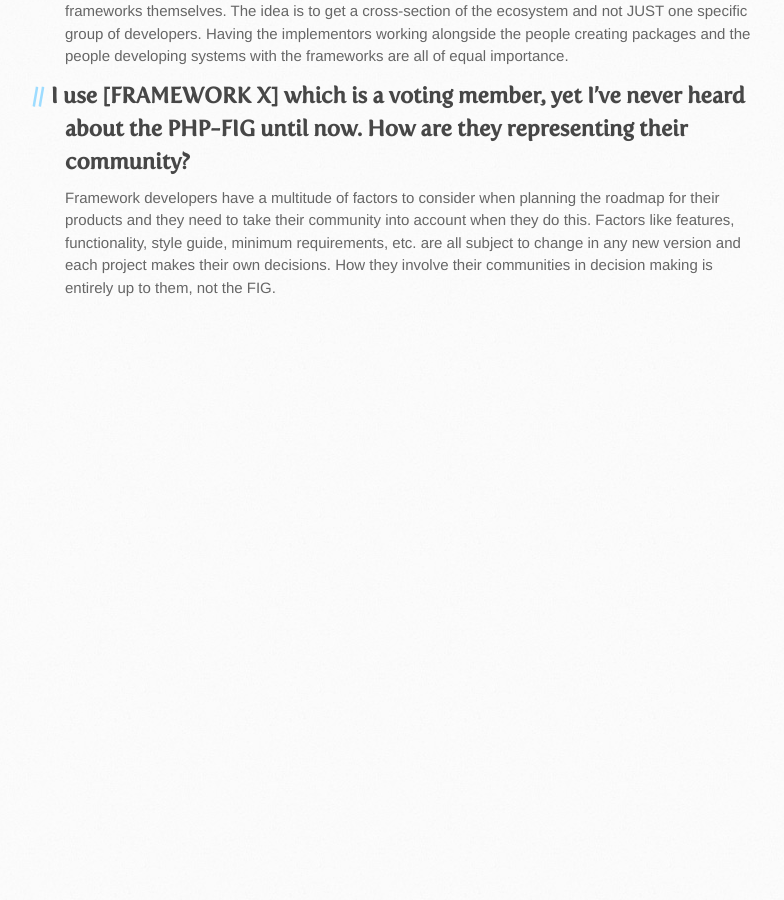
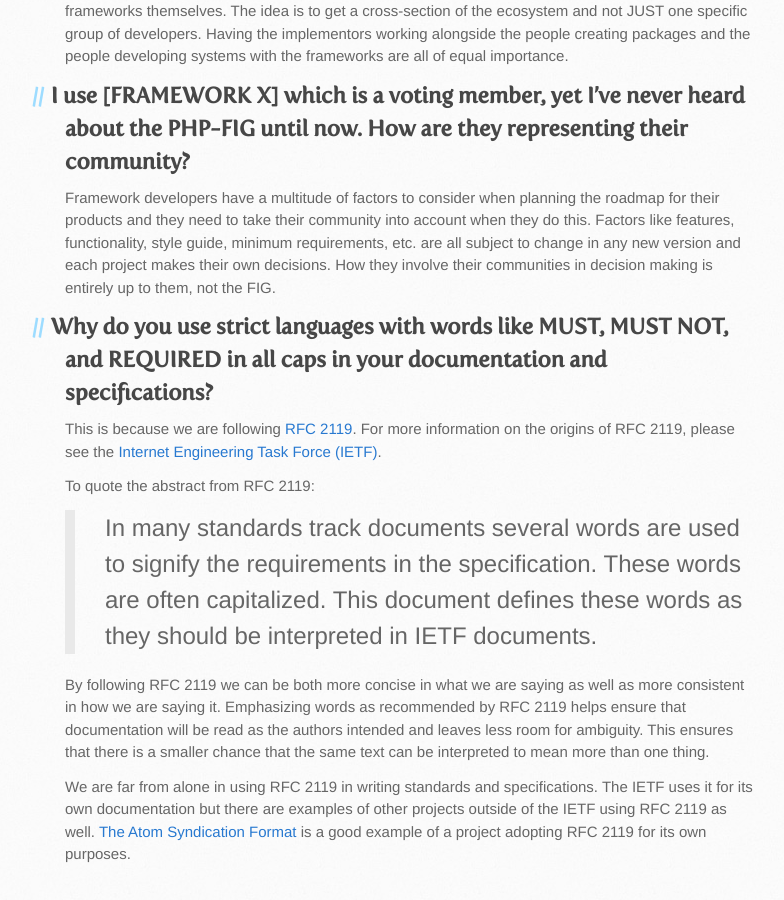
Before and after one commit to php-fig/www.php-fig.org, a Jekyll site: the page built from faq/index.markdown, in a window 1280 px wide and 900 px high, scrolled down 1884 px. Shown: the whole window, without its empty margins (105-889 px from the left). Built offline with Jekyll 4.4.1, drawn with Linux system fonts in a browser that asks for light colours; Markdown is read by kramdown in place of the engine named in the settings; before the commit the page ends 2218 px from its top, so only the background shows below that.

Commit message:
Added RFC 2119 notes to the FAQ

```diff
--- a/faq/index.markdown
+++ b/faq/index.markdown
@@ -123,3 +123,28 @@ when they do this. Factors like features, functionality, style guide, minimum
 requirements, etc. are all subject to change in any new version and each project
 makes their own decisions. How they involve their communities in decision making
 is entirely up to them, not the FIG.
+
+
+## Why do you use strict languages with words like MUST, MUST NOT, and REQUIRED in all caps in your documentation and specifications?
+
+This is because we are following [RFC 2119](http://www.ietf.org/rfc/rfc2119.txt).
+For more information on the origins of RFC 2119, please see the [Internet
+Engineering Task Force (IETF)](http://www.ietf.org/).
+
+To quote the abstract from RFC 2119:
+
+> In many standards track documents several words are used to signify the
+> requirements in the specification.  These words are often capitalized. This
+> document defines these words as they should be interpreted in IETF documents.
+
+By following RFC 2119 we can be both more concise in what we are saying as well
+as more consistent in how we are saying it. Emphasizing words as recommended by
+RFC 2119 helps ensure that documentation will be read as the authors intended
+and leaves less room for ambiguity. This ensures that there is a smaller chance
+that the same text can be interpreted to mean more than one thing.
+
+We are far from alone in using RFC 2119 in writing standards and specifications.
+The IETF uses it for its own documentation but there are examples of other
+projects outside of the IETF using RFC 2119 as well.
+[The Atom Syndication Format](http://www.atomenabled.org/developers/syndication/atom-format-spec.php)
+is a good example of a project adopting RFC 2119 for its own purposes.
```
